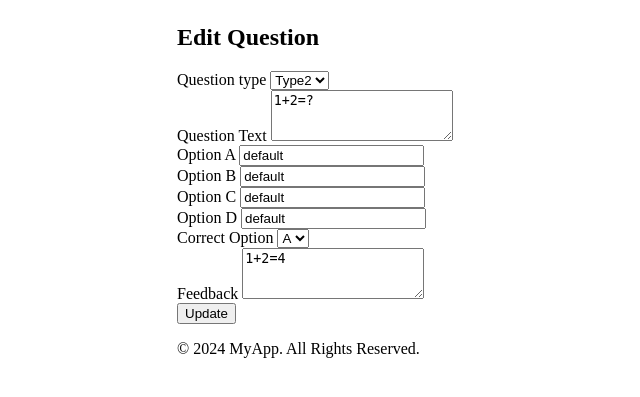
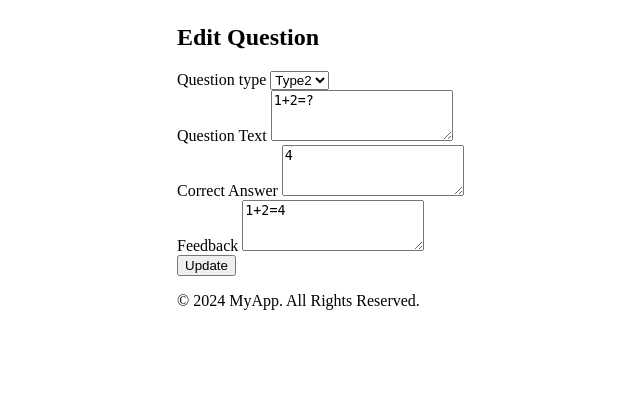
Before and after one commit to 00helloworld/Flask_24A21, a Flask app: page /edit_question/2 in a window 1280 px wide. Shown: the part 157-554 px from the top of the page, without its empty margins (63-703 px from the left). Run offline with Flask 3, Linux system fonts and the light colour scheme; a user stored in the database is signed in.

Commit message:
fix edit question

```diff
--- a/app/routes/teacher_routes.py
+++ b/app/routes/teacher_routes.py
@@ -73,11 +73,12 @@ def edit_question(question_id):
     if request.method == 'POST':
         question.question_type = request.form.get('question_type')
         question.question_text = request.form.get('question_text')
-        question.option_a = request.form.get('option_a')
-        question.option_b = request.form.get('option_b')
-        question.option_c = request.form.get('option_c')
-        question.option_d = request.form.get('option_d')
-        question.correct_option = request.form.get('correct_option')
+        question.option_a = request.form.get('option_a', 'default')
+        question.option_b = request.form.get('option_b', 'default')
+        question.option_c = request.form.get('option_c', 'default')
+        question.option_d = request.form.get('option_d', 'default')
+        question.correct_option = request.form.get('correct_option', 'default')
+        question.correct_answer = request.form.get('correct_answer', 'default')
         question.feedback = request.form.get('feedback')
 
         db.session.commit()
--- a/app/templates/edit_question.html
+++ b/app/templates/edit_question.html
@@ -7,14 +7,19 @@
         <div class="mb-3">
             <label for="question_type" class="form-label">Question type</label>
             <select class="form-control" id="question_type" name="question_type" required>
-                <option value="Type1" {% if question.question_type == 'Type1' %}selected{% endif %}>Type1</option>
-                <option value="Type2" {% if question.question_type == 'Type2' %}selected{% endif %}>Type2</option>
+                {% if question.question_type == 'Type1' %}
+                <option value="Type1" selected>Type1</option>
+                {% endif %}
+                {% if question.question_type == 'Type2' %}
+                <option value="Type2" selected>Type2</option>
+                {% endif %}
             </select>
         </div>
         <div class="mb-3">
             <label for="question_text" class="form-label">Question Text</label>
             <textarea class="form-control" id="question_text" name="question_text" rows="3" required>{{ question.question_text }}</textarea>
         </div>
+        {% if question.question_type == 'Type1' %}
         <div class="mb-3">
             <label for="option_a" class="form-label">Option A</label>
             <input type="text" class="form-control" id="option_a" name="option_a" value="{{ question.option_a }}" required>
@@ -40,6 +45,13 @@
                 <option value="D" {% if question.correct_option == 'D' %}selected{% endif %}>D</option>
             </select>
         </div>
+        {% endif %}
+        {% if question.question_type == 'Type2' %}
+        <div class="mb-3">
+            <label for="correct_answer" class="form-label">Correct Answer</label>
+            <textarea class="form-control" id="correct_answer" name="correct_answer" rows="3" required>{{ question.correct_answer }}</textarea>
+        </div>
+        {% endif %}
         <div class="mb-3">
             <label for="feedback" class="form-label">Feedback</label>
             <textarea class="form-control" id="feedback" name="feedback" rows="3" required>{{ question.feedback }}</textarea>
```
Also changed, not shown: database.db.
